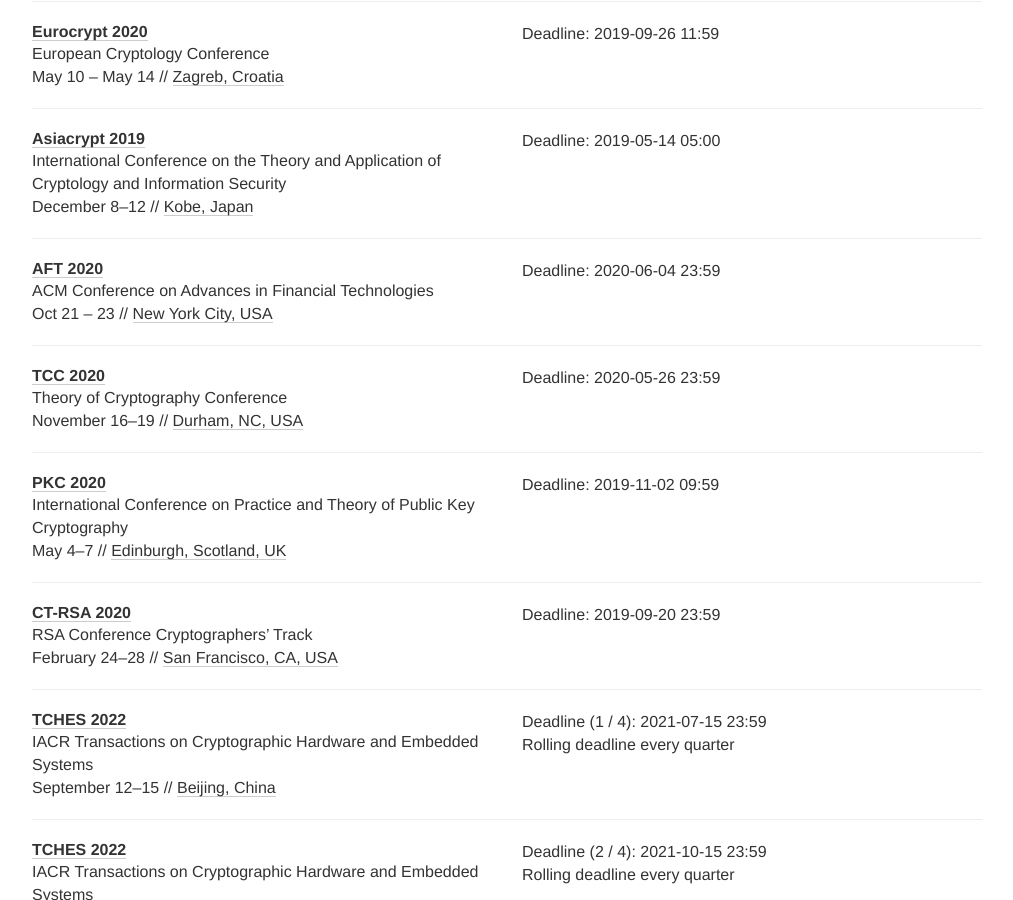
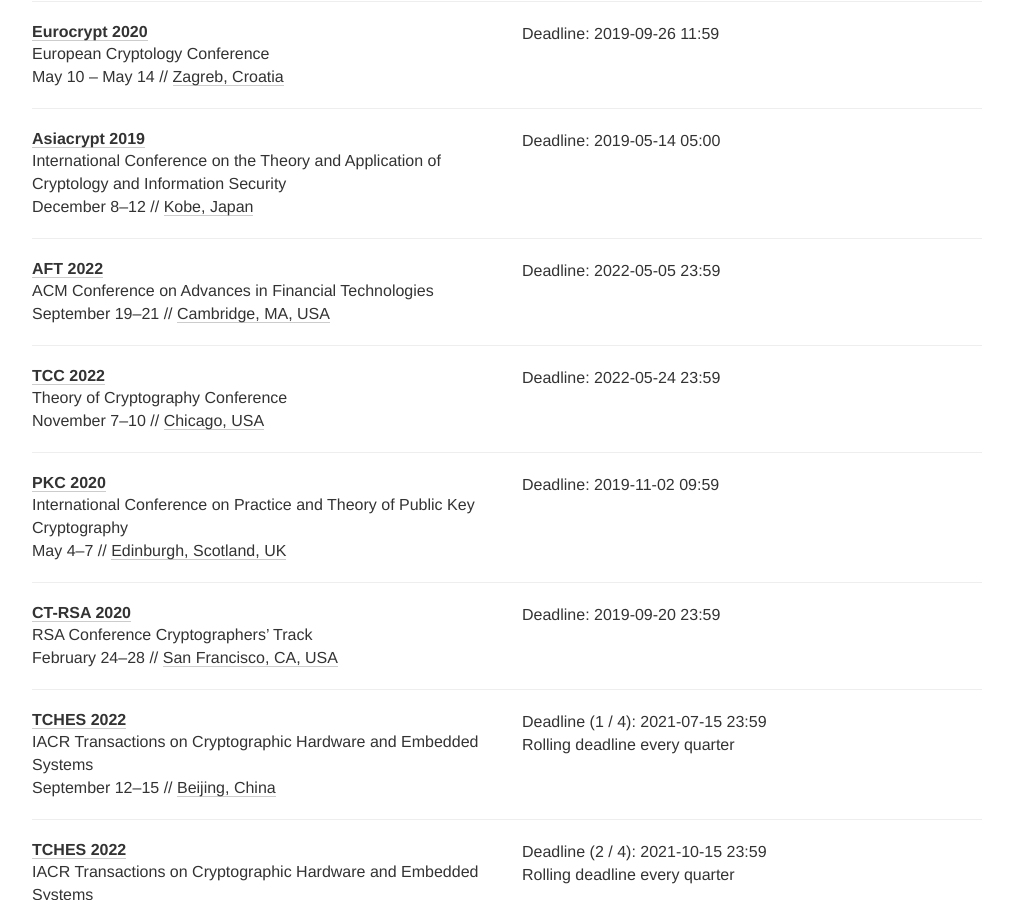
Before and after one commit to sec-deadlines/sec-deadlines.github.io, a Jekyll site: the page built from index.html, in a window 1280 px wide and 900 px high, scrolled down 3982 px. Shown: the whole window, without its empty margins (133-1146 px from the left). Built offline with Jekyll 4.4.1, drawn with Linux system fonts in a browser that asks for light colours; nearby versions of some CDN libraries; comment, search, counter and statistics services are not loaded.

Commit message:
Update some crypto conferences

```diff
--- a/_data/conferences.yml
+++ b/_data/conferences.yml
@@ -239,20 +239,20 @@
 
 - name: AFT
   description: ACM Conference on Advances in Financial Technologies
-  year: 2020
-  link: https://aft.acm.org/
-  deadline: ["2020-06-04 23:59"]
-  date: "Oct 21 – 23"
-  place: New York City, USA
+  year: 2022
+  link: https://aft.acm.org/aft22/
+  deadline: ["2022-05-05 23:59"]
+  date: "September 19–21"
+  place: Cambridge, MA, USA
   tags: [SEC, PRIV, CRYPTO]
 
 - name: TCC
   description: Theory of Cryptography Conference
-  year: 2020
-  link: https://www.iacr.org/workshops/tcc
-  deadline: ["2020-05-26 23:59"]
-  date: "November 16-19"
-  place: Durham, NC, USA
+  year: 2022
+  link: https://tcc.iacr.org/2022/
+  deadline: ["2022-05-24 23:59"]
+  date: "November 7-10"
+  place: Chicago, USA
   tags: CRYPTO
 
 - name: PKC
```
